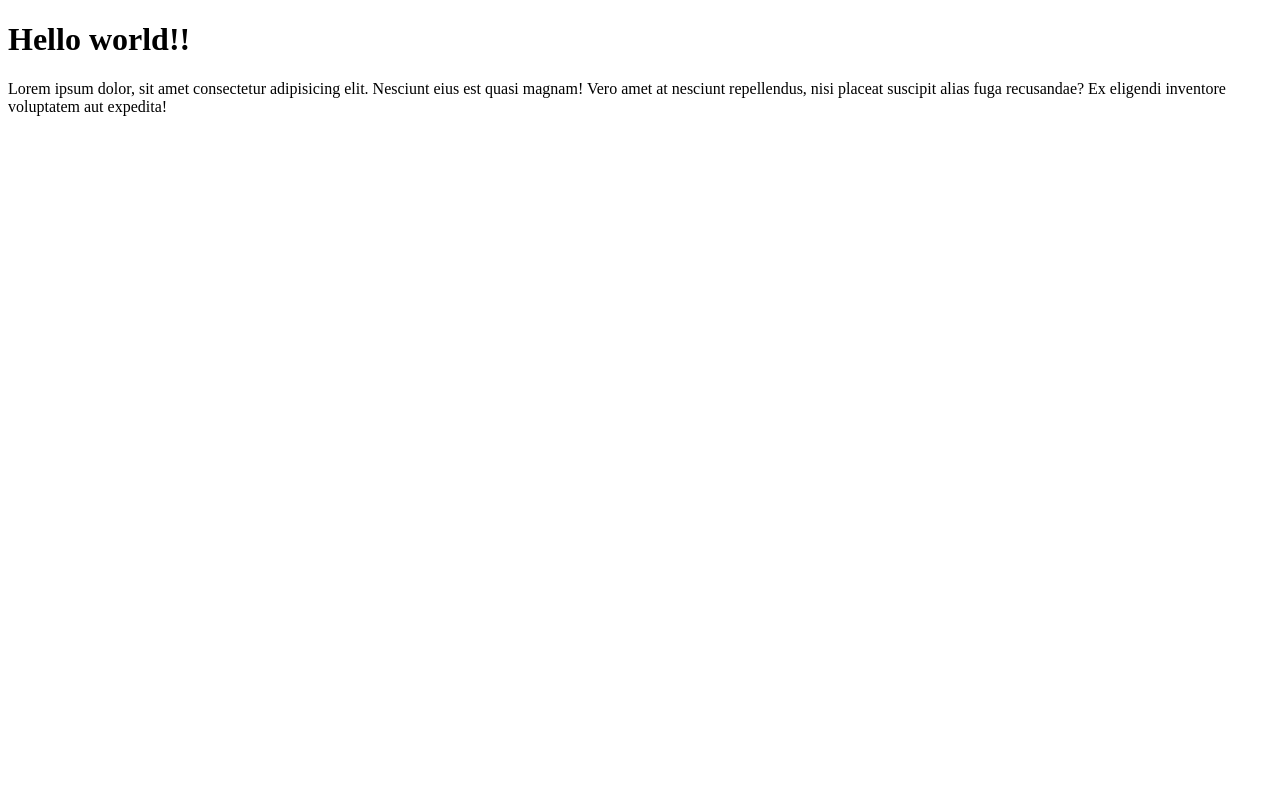
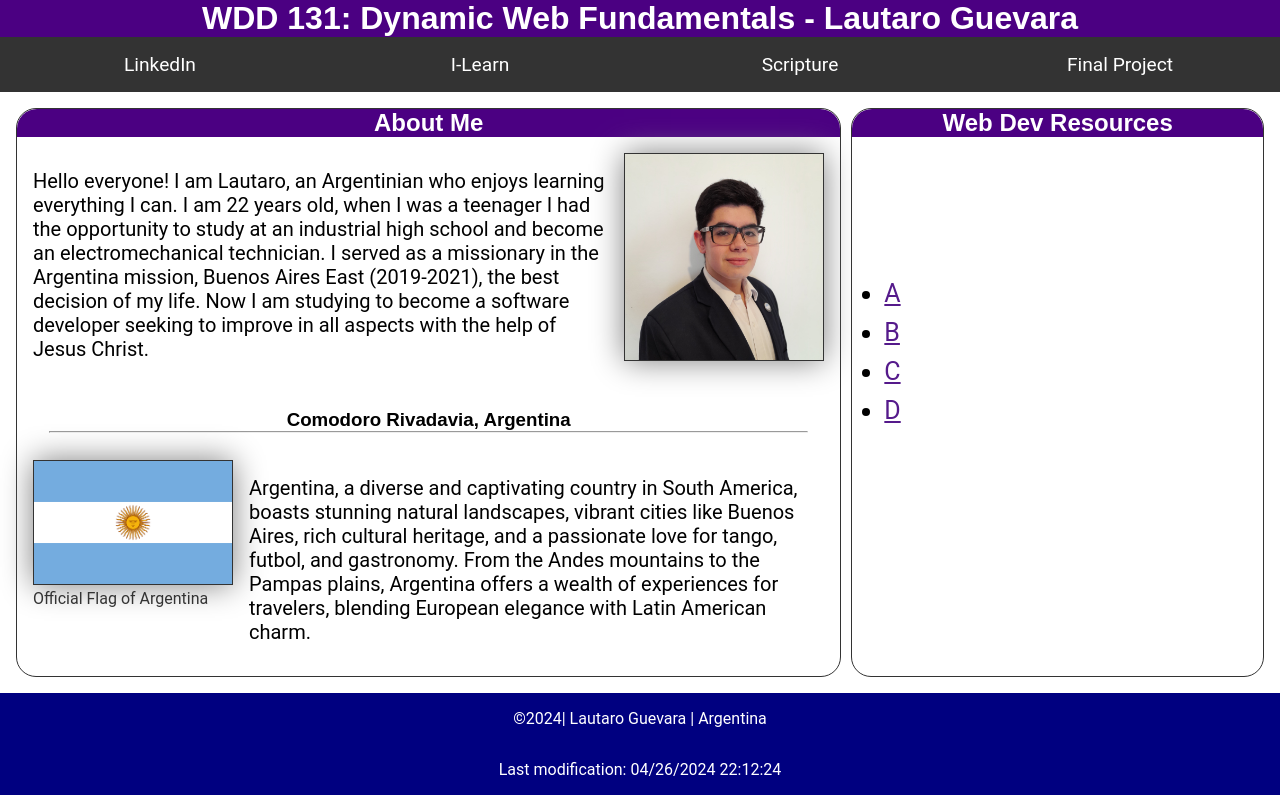
Before and after one commit to Lautaro-Guevara/wdd131, a plain HTML site: page index.html in a window 1280 px wide. Drawn offline with Linux system fonts and the light colour scheme.

Commit message:
W01 Assignment: Home Page

```diff
--- a/index.html
+++ b/index.html
@@ -3,10 +3,68 @@
 <head>
     <meta charset="UTF-8">
     <meta name="viewport" content="width=device-width, initial-scale=1.0">
-    <title>WDD 131</title>
+    <title>WDD 131 - Dynamic Web Fundamentals - Lautaro Guevara</title>
+    <meta name="description" content="WDD 131 - Dynamic Web Fundamentals - Lautaro Guevara - The home page of the proyect of this course">
+    <meta name="author" content="Lautaro Guevara">
+    <link rel="stylesheet" href="styles/base.css">
+    <script src="scripts/getdates.js" defer></script>
 </head>
 <body>
-    <h1>Hello world!!</h1>
-    <p>Lorem ipsum dolor, sit amet consectetur adipisicing elit. Nesciunt eius est quasi magnam! Vero amet at nesciunt repellendus, nisi placeat suscipit alias fuga recusandae? Ex eligendi inventore voluptatem aut expedita!</p>
+    <header>
+        <h1>WDD 131: Dynamic Web Fundamentals - Lautaro Guevara</h1>
+        <nav>
+            <ul class="navigation">
+                <li><a href="https://www.linkedin.com/in/lautaro-francisco-guevara-b9855622a">LinkedIn</a></li>
+                <li><a href="https://byui.instructure.com/">I-Learn</a></li>
+                <li><a href="https://www.churchofjesuschrist.org/study/scriptures/dc-testament/dc/11?lang=eng&id=p21-p22#p21">Scripture</a></li>
+                <li><a href="">Final Project</a></li>
+            </ul>
+        </nav>
+    </header>
+
+    <main>
+        <section class="card" id="card1">
+            <div class="cardtitle">
+                <h2>About Me</h2>
+            </div>
+            <div id="personal-information">
+                <p>Hello everyone!
+                    I am Lautaro, an Argentinian who enjoys learning everything I can.
+                    I am 22 years old, when I was a teenager I had the opportunity to study at an industrial high school and become an electromechanical technician.
+                    I served as a missionary in the Argentina mission, Buenos Aires East (2019-2021), the best decision of my life.
+                    Now I am studying to become a software developer seeking to improve in all aspects with the help of Jesus Christ.</p>
+                    <img src="images/profile.jpg" alt="Lautaro Guevara - Profile Picture" width="200">
+            </div>
+            <div id="country-information">
+                <div class="city-country">
+                    <h3>Comodoro Rivadavia, Argentina</h3>
+                    <hr>
+                </div>
+                <figure>
+                    <img src="images/argentina-flag.png" alt="Official Flag of Argentina" width="400">
+                    <figcaption>Official Flag of Argentina</figcaption>
+                </figure>
+                <p>Argentina, a diverse and captivating country in South America, boasts stunning natural landscapes, vibrant cities like Buenos Aires, rich cultural heritage, and a passionate love for tango, futbol, and gastronomy. From the Andes mountains to the Pampas plains, Argentina offers a wealth of experiences for travelers, blending European elegance with Latin American charm.</p>
+            </div>
+        </section>
+        <section class="card" id="card2">
+            <div class="cardtitle">
+                <h2>Web Dev Resources</h2>
+            </div>
+            <div>
+                <ul>
+                <li><a href="">A</a></li>
+                <li><a href="">B</a></li>
+                <li><a href="">C</a></li>
+                <li><a href="">D</a></li>
+                </ul>
+            </div>
+        </section>
+    </main>
+
+    <footer>
+        <p>©<span id="currentyear"></span>| Lautaro Guevara | Argentina</p>
+        <p id="lastModified"></p>
+    </footer>
 </body>
 </html>
--- /dev/null
+++ b/scripts/getdates.js
@@ -0,0 +1,7 @@
+const year = document.querySelector("#year");
+
+const today = new Date();
+
+currentyear.innerHTML = `<span class="highlight">${today.getFullYear()}</span>`;
+
+lastModified.innerHTML = `Last modification: <span class="highlight">${document.lastModified}</span>`;
--- /dev/null
+++ b/styles/base.css
@@ -0,0 +1,198 @@
+* {
+    margin: 0;
+    padding: 0;
+    box-sizing: border-box;
+}
+
+:root {
+    /* Colors */
+    --color-purple-dark: #4B0082;
+    --color-blue-dark: #000080;
+    --color-gray-dark: #333333;
+    --color-white: #FFFFFF;
+
+    /* Fonts */
+    --font-title: 'Montserrat', sans-serif;
+    --font-body: 'Roboto', sans-serif;
+
+    /* var */
+    --title-color: var(--color-purple-dark);
+    --text-color: var(--color-white);
+    --background-color: var(--color-purple-dark);
+    --nav-background-color: var(--color-gray-dark);
+    --nav-hover-background-color: var( --color-blue-dark)
+}
+
+h1{
+    font-family: var(--font-title);
+    color: var(--text-color);
+    text-align: center;
+    background-color: var(--background-color);
+}
+
+p{
+    font-family: var(--font-body);
+}
+
+
+/* navigation style */
+nav{
+    text-align: right;
+    background-color: var(--nav-background-color);
+    font-size: 1.2rem;
+}
+
+.navigation{
+    display: flex;
+	list-style: none;
+}
+
+.navigation li{
+    flex: 1 1 100%;
+}
+
+.navigation a {
+    display: block;
+    font-family: var(--font-body);
+	color: var(--text-color);
+	padding: 1rem;
+	text-decoration: none;
+    white-space: nowrap;
+    text-align: center;
+}
+
+
+
+nav a:hover{
+    color: var(--text-color);
+    background-color: var(--nav-hover-background-color);
+}
+
+
+/* main style, that include card 1 and card 2 */
+
+main{
+    display: grid;
+    grid-template-columns: 2fr 10px 1fr;
+    padding: 1rem;
+
+}
+
+.card{
+    border: #333333 solid 1px;
+    border-radius: 20px;
+}
+
+.cardtitle{
+    text-align: center;
+    font-family: var(--font-title);
+    color: var(--text-color);
+    background-color: var(--title-color);
+    border-top-left-radius: 20px;
+    border-top-right-radius: 20px;
+}
+
+.card p{
+    font-size: 20px;
+}
+
+/* Card 1 style */
+#card1{
+    grid-column: 1 / 2;
+}
+
+#card1 div:not(.cardtitle){
+    padding: 1rem;
+}
+
+    /* card 1 - personal information */
+#personal-information{
+    display: flex;
+    justify-content: left;
+}
+
+#personal-information img{
+    border: #333333 solid 1px;
+    box-shadow: 0 0 30px gray;
+
+}
+
+#personal-information p{
+    font-family: var(--font-body);
+    padding-top: 1rem;
+    padding-right: 1rem;
+}
+
+/* card 1 - country information */
+#country-information{
+    display: grid;
+    grid-template: 1fr 3fr / 1fr 3fr;
+}
+
+#country-information .city-country{
+    grid-row: 1 / 2;
+    grid-column: 1 / 4;
+    font-family: var(--font-title);
+    text-align: center;
+}
+
+
+#country-information figure{
+    grid-row: 2 / 4;
+    grid-column: 1 / 2;
+
+}
+
+#country-information figure img{
+    width: 200px;
+    height: auto;
+    border: #333333 solid 1px;
+    box-shadow: 0 0 30px gray;
+}
+
+#country-information figure figcaption{
+    font-family: var(--font-body);
+    color: var(--color-gray-dark);
+}
+
+#country-information p{
+    grid-row: 2 / 4;
+    grid-column: 3 / 4;
+    padding: 1rem;
+}
+
+
+/* card 2 style */
+#card2 {
+    grid-column: 3 / 4;
+}
+
+#card2 div:not(.cardtitle){
+    position: relative;
+    padding: 1rem;
+    top: 100px;
+
+}
+
+.card ul{
+
+    font-family: var(--font-body);
+    font-size: 25px;
+    padding: 1rem;
+}
+
+.card li {
+    margin: 10px 0;
+}
+
+/* footer style */
+
+footer{
+    background-color: #000080;
+}
+
+footer p{
+    color: var(--text-color);
+    text-align: center;
+    padding: 1rem;
+}
--- a/week01/styles/layout.css
+++ b/week01/styles/layout.css
@@ -8,6 +8,31 @@ header {
     background: lightpink;
     padding: 2rem;
     grid-column: 1 / 4;
+}
+
+nav {
+    text-align: right;
+    background-color: var(--nav-background-color);
+    font-size: 1.2rem;
+    display: block;
+    unicode-bidi: isolate;
+}
+
+ul {
+    display: block;
+    list-style-type: disc;
+    margin-block-start: 1em;
+    margin-block-end: 1em;
+    margin-inline-start: 0px;
+    margin-inline-end: 0px;
+    padding-inline-start: 40px;
+    unicode-bidi: isolate;
+}
+
+li {
+    display: list-item;
+    text-align: -webkit-match-parent;
+    unicode-bidi: isolate;
 }
 
 main {
```
Also changed, not shown: week01/basic-layout.html (+1 -1 lines), images/argentina-flag.png (added), images/profile.jpg (added).
